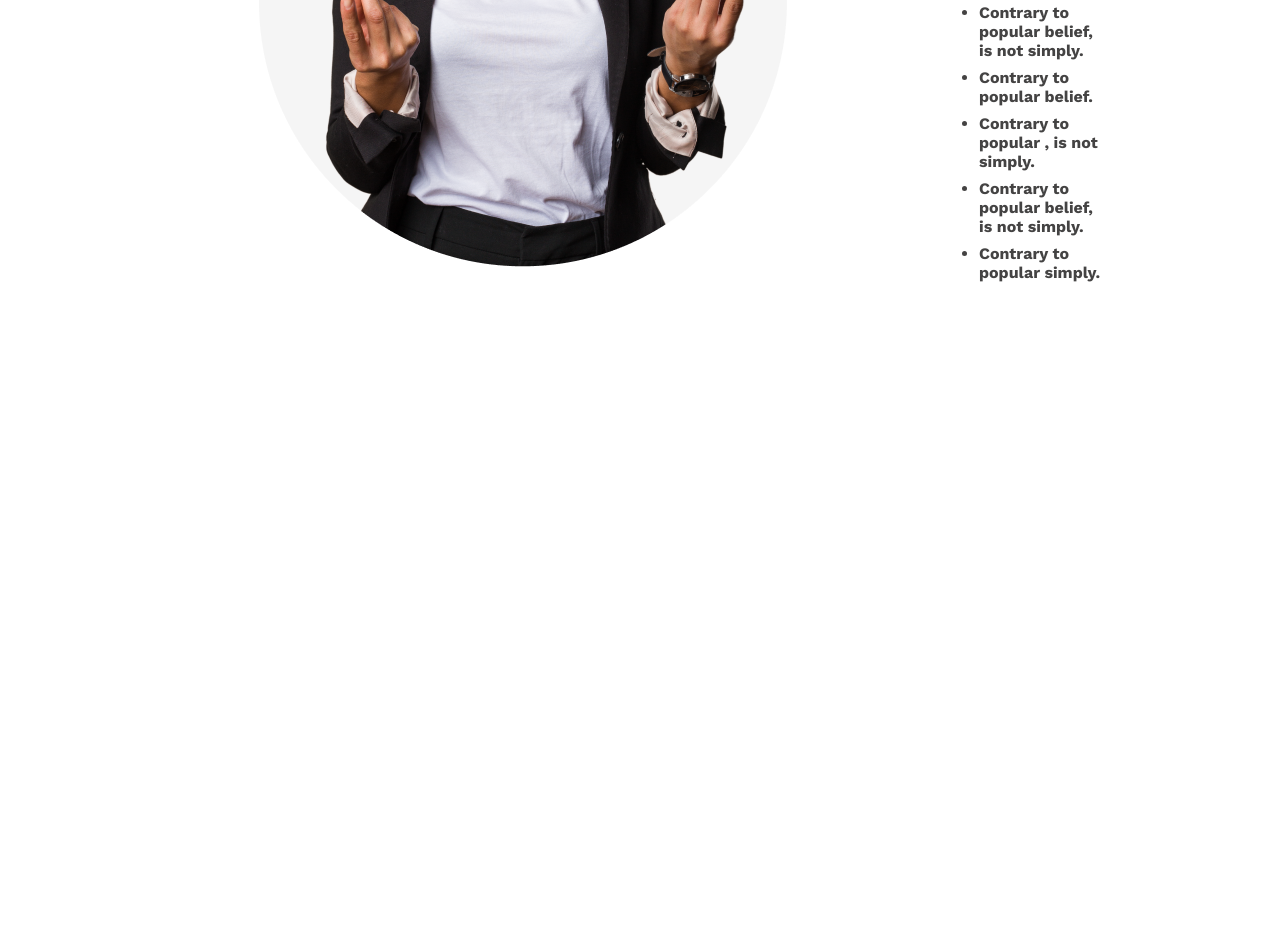
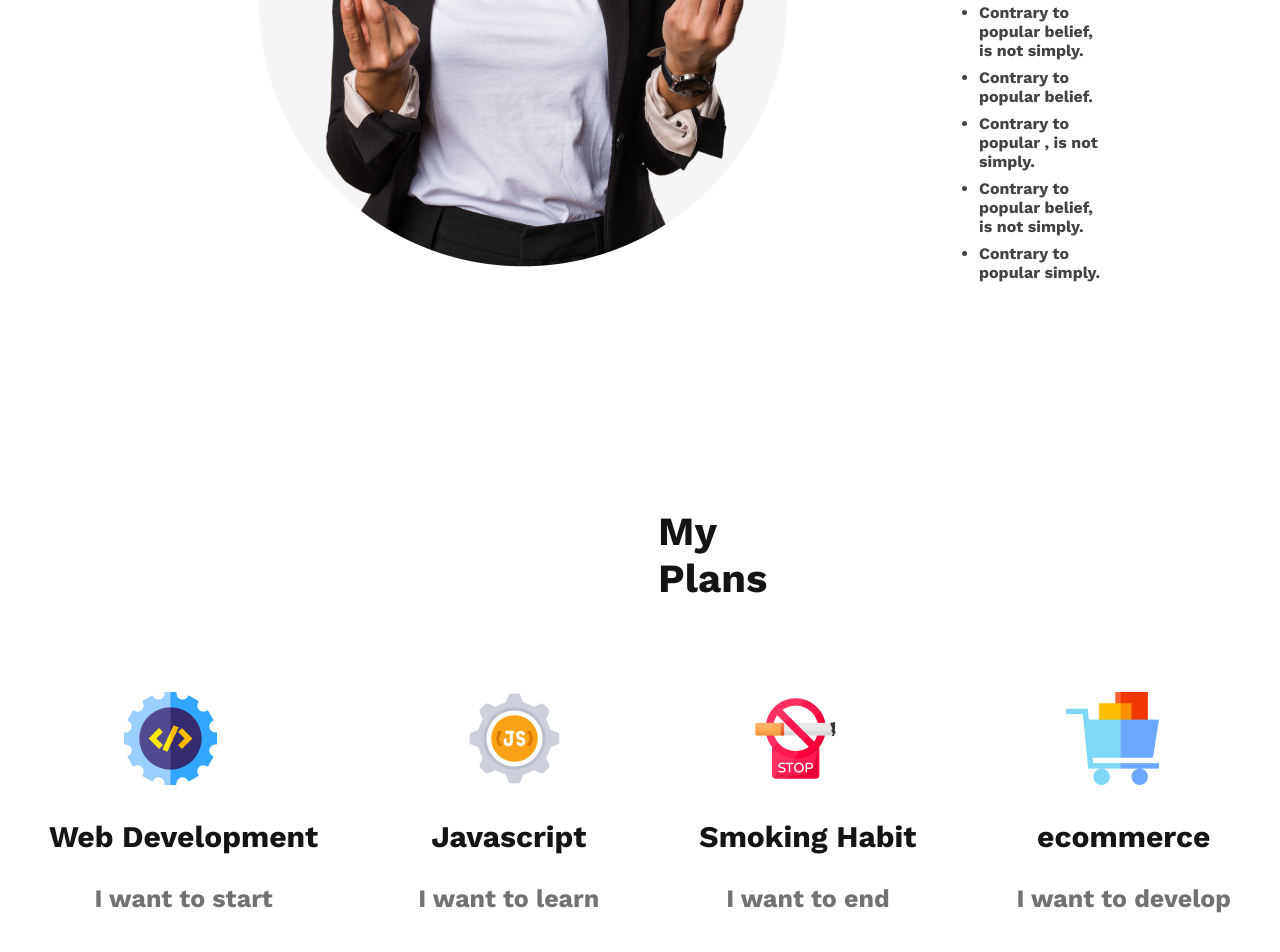
Before and after one commit to jubayer-hossain71/Happy-New-Year, a plain HTML site: page index.html in a window 1280 px wide. Shown: the part 1503-2455 px from the top of the page. Before the commit the page ends 1930 px from the top, so only its background shows below. Drawn offline with nearby package versions, Linux system fonts and the light colour scheme.

Commit message:
added plan ec main

```diff
--- a/Styles/newyear.css
+++ b/Styles/newyear.css
@@ -72,7 +72,8 @@ body {
 }
 
 .failure-content {
-  color: #44434;
+
+  color: #444343;
   font-size: 16px;
   font-weight: 400;
 }
@@ -82,7 +83,53 @@ body {
   font-size: 16px;
   font-weight: 400;
 }
-.li-new{
+
+.li-new {
   margin-bottom: 8px;
 }
+
 /* my plan related sec */
+.no-way {
+  align-items: center;
+  justify-content: center;
+}
+
+.plan-title {
+  margin: 210px 656px 50px 650px;
+  color: #151414;
+  text-align: center;
+  font-size: 40px;
+  font-weight: 700;
+}
+
+#plan-container {
+  display: flex;
+  gap: 20px;
+  justify-content: center;
+}
+
+.ig-ab {
+  margin-left: 50px;
+}
+
+.lock-paf {
+  margin-left: 75px;
+}
+
+.skill {
+  margin: 40px;
+}
+
+.skill-tite {
+  color: #151414;
+  text-align: center;
+  font-size: 30px;
+  font-weight: 700;
+}
+
+.skill-dep {
+  color: #737272;
+  text-align: center;
+  font-size: 25px;
+  font-weight: 500;
+}
--- a/index.html
+++ b/index.html
@@ -46,12 +46,29 @@
         </div>
       </div>
     </section>
-    <section>
-      <div>
-        <div></div>
-        <div></div>
-        <div></div>
-        <div></div>
+    <section class="no-way">
+      <h2 class="plan-title">My Plans</h2>
+      <div id="plan-container">
+        <div class="skill">
+          <img class="lock-paf" src="Images/icons/web.png" alt="">
+          <h3 class="skill-tite">Web Development</h3>
+          <p class="skill-dep">I want to start</p>
+        </div>
+        <div class="skill">
+          <img  class="ig-ab" src="Images/icons/js.png" alt="">
+          <h3 class="skill-tite">Javascript</h3>
+          <p class="skill-dep">I want to learn</p>
+        </div>
+        <div class="skill">
+          <img class="ig-ab" src="Images/icons/smoke.png" alt="">
+          <h3 class="skill-tite">Smoking Habit</h3>
+          <p class="skill-dep">I want to end</p>
+        </div>
+        <div class="skill">
+          <img class="ig-ab" src="Images/icons/ecom.png" alt="">
+          <h3 class="skill-tite">ecommerce</h3>
+          <p class="skill-dep">I want to develop</p>
+        </div>
       </div>
     </section>
   </main>
```
